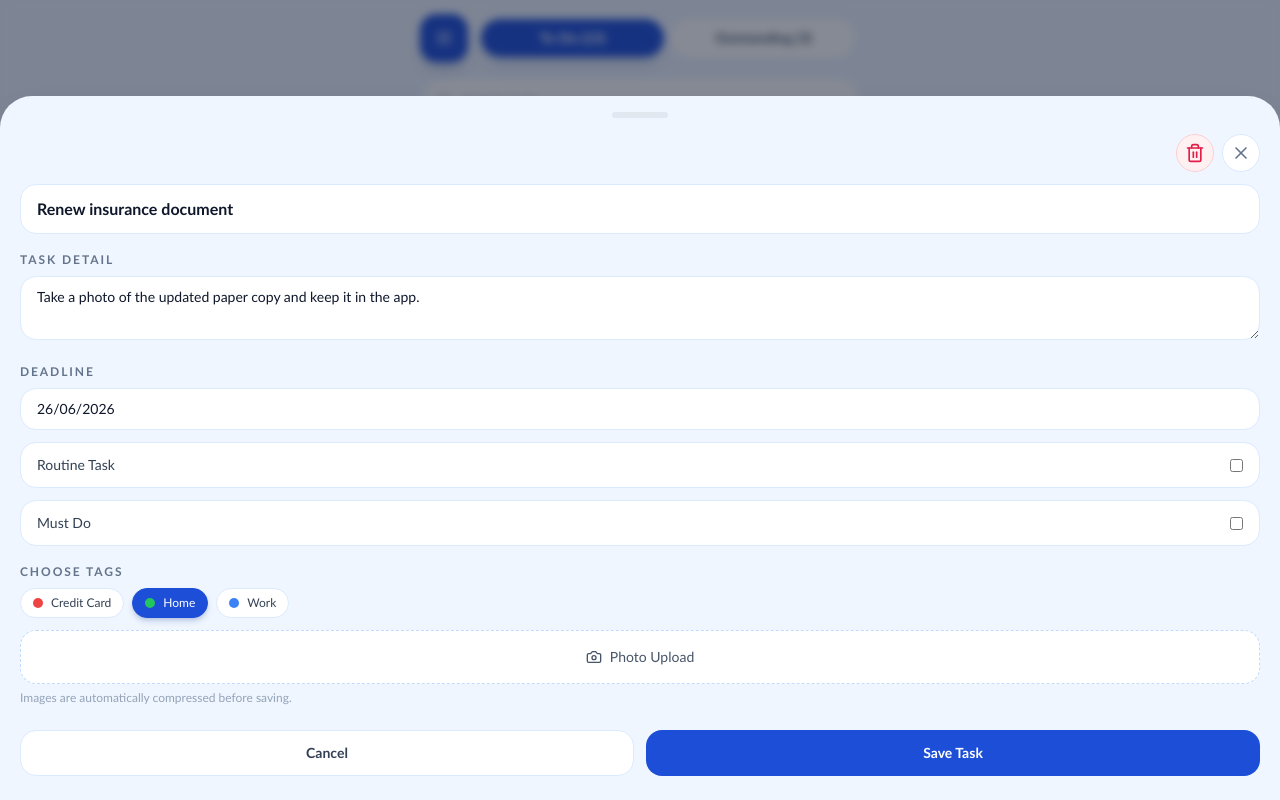
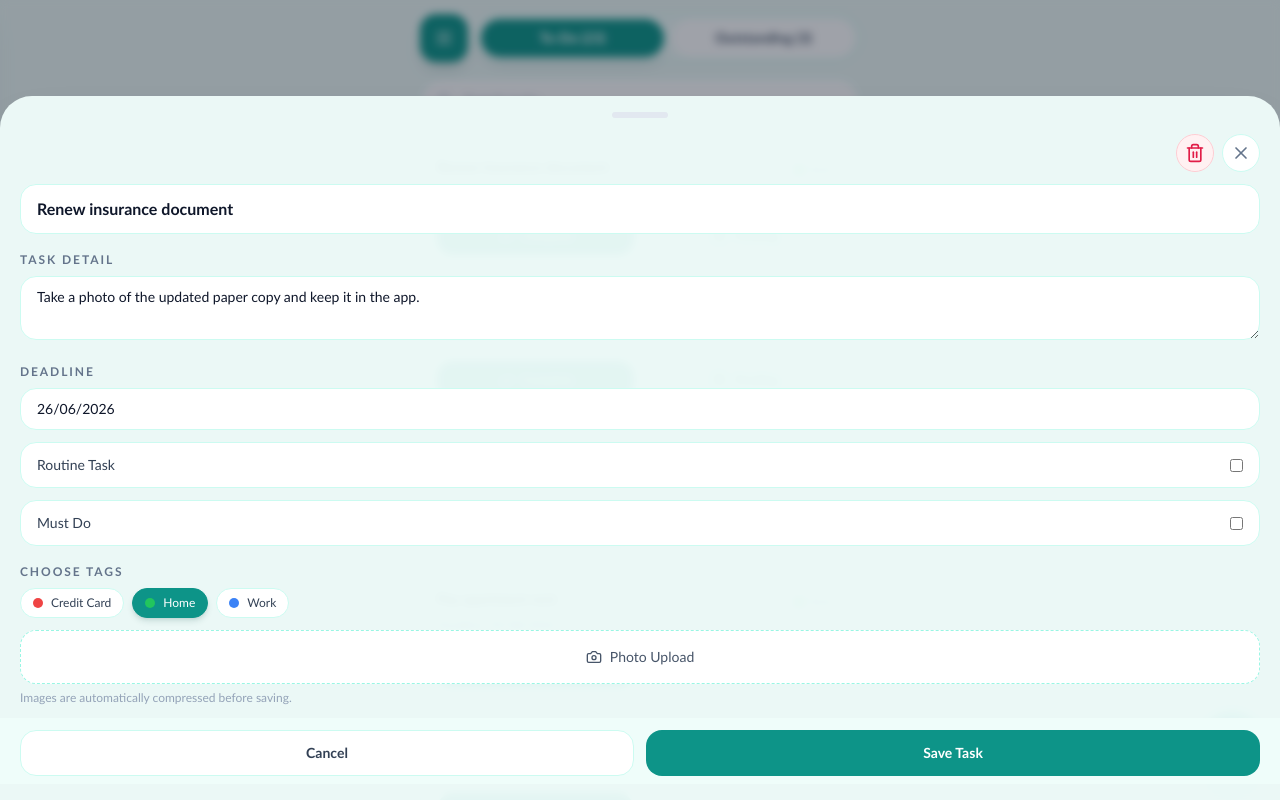
Before and after one commit to h13214489-sketch/taskmng, a React (Vite) app: page /list in a window 1280 px wide. Both pictures are taken after a click on the button 640 px from the left and 206 px from the top of the page. Shown: the top 800 px of the page. Built offline with nearby package versions, Linux system fonts and the light colour scheme.

Commit message:
feat: Revise Tadknmg UI
Co-authored-by: traeagent <traeagent@users.noreply.github.com>

```diff
--- a/src/components/calendar-grid.tsx
+++ b/src/components/calendar-grid.tsx
@@ -21,17 +21,17 @@ interface CalendarGridProps {
 
 const severityStyles: Record<CalendarSeverity, string> = {
   none: "bg-white text-slate-500",
-  low: "bg-sky-50 text-sky-700",
-  medium: "bg-blue-100 text-blue-700",
-  high: "bg-indigo-100 text-indigo-700",
+  low: "bg-teal-50 text-teal-700",
+  medium: "bg-cyan-100 text-cyan-700",
+  high: "bg-sky-100 text-sky-700",
   overdue: "bg-rose-50 text-rose-700",
 };
 
 const severityEdgeStyles: Record<CalendarSeverity, string> = {
   none: "border-transparent",
-  low: "border-sky-400/80",
-  medium: "border-blue-500/80",
-  high: "border-indigo-500/80",
+  low: "border-teal-400/80",
+  medium: "border-cyan-500/80",
+  high: "border-sky-500/80",
   overdue: "border-rose-500/80",
 };
 
@@ -69,8 +69,8 @@ export function CalendarGrid({ month, selectedDate, severityByDate, onSelectDate
                 isSameMonth(day, monthDate)
                   ? cn(hasTasks && "border-2", severityEdgeStyles[severity])
                   : "border-slate-100 text-slate-300",
-                isSelected && "ring-2 ring-blue-700 ring-offset-2 ring-offset-blue-50",
-                !isSelected && isToday && "ring-2 ring-slate-900/40 ring-offset-2 ring-offset-blue-50",
+                isSelected && "ring-2 ring-teal-600 ring-offset-2 ring-offset-teal-50",
+                !isSelected && isToday && "ring-2 ring-slate-900/40 ring-offset-2 ring-offset-teal-50",
                 isToday && "shadow-sm shadow-slate-900/10",
               )}
             >
--- a/src/components/mobile-shell.tsx
+++ b/src/components/mobile-shell.tsx
@@ -131,12 +131,12 @@ export function MobileShell() {
   const shouldShowFab = !["/checklist", "/menu", "/settings"].includes(location.pathname);
 
   return (
-    <div className="min-h-screen bg-[#edf4ff] text-slate-900">
+    <div className="min-h-screen bg-[#edf9f6] text-slate-900">
       {menuExpanded ? <div className="fixed inset-0 z-40 bg-slate-900/20" onClick={requestCloseMenu} /> : null}
 
       <aside
         className={cn(
-          "fixed inset-y-0 left-0 z-50 flex w-72 flex-col border-r border-blue-100 bg-white px-4 py-5 transition-transform duration-200",
+          "fixed inset-y-0 left-0 z-50 flex w-72 flex-col border-r border-teal-100/80 bg-white/95 px-4 py-5 shadow-xl shadow-teal-900/5 backdrop-blur transition-transform duration-200",
           menuExpanded ? "translate-x-0" : "-translate-x-full",
         )}
         aria-hidden={!menuExpanded}
@@ -158,7 +158,7 @@ export function MobileShell() {
                 }}
                 className={cn(
                   "flex items-center gap-3 rounded-2xl px-3 py-3 text-sm font-semibold transition",
-                  active ? "bg-blue-700 text-white shadow-lg shadow-blue-900/15" : "text-slate-500 hover:bg-blue-50",
+                  active ? "bg-teal-600 text-white shadow-lg shadow-teal-900/10" : "text-slate-500 hover:bg-teal-50",
                 )}
               >
                 <Icon className="h-5 w-5 shrink-0" />
@@ -183,7 +183,7 @@ export function MobileShell() {
                 }}
                 className={cn(
                   "flex items-center gap-3 rounded-2xl px-3 py-3 text-sm font-semibold transition",
-                  active ? "bg-blue-700 text-white shadow-lg shadow-blue-900/15" : "text-slate-500 hover:bg-blue-50",
+                  active ? "bg-teal-600 text-white shadow-lg shadow-teal-900/10" : "text-slate-500 hover:bg-teal-50",
                 )}
               >
                 <Icon className="h-5 w-5 shrink-0" />
@@ -200,7 +200,7 @@ export function MobileShell() {
             <button
               type="button"
               onClick={menuExpanded ? requestCloseMenu : toggleMenu}
-              className="z-30 mt-0.5 inline-flex h-12 w-12 shrink-0 items-center justify-center rounded-2xl bg-blue-700 text-white shadow-lg shadow-blue-900/20"
+              className="z-30 mt-0.5 inline-flex h-12 w-12 shrink-0 items-center justify-center rounded-2xl bg-teal-600 text-white shadow-lg shadow-teal-900/15"
               aria-label={menuExpanded ? t("close") : t("menu")}
             >
               {menuExpanded ? <X className="h-5 w-5" /> : <Menu className="h-5 w-5" />}
@@ -216,7 +216,7 @@ export function MobileShell() {
         <button
           type="button"
           onClick={() => openCreateSheet(selectedDate)}
-          className="fixed bottom-6 right-4 z-30 inline-flex h-16 w-16 items-center justify-center rounded-full bg-blue-600 text-white shadow-2xl shadow-blue-500/30 transition hover:scale-[1.02]"
+          className="fixed bottom-6 right-4 z-30 inline-flex h-16 w-16 items-center justify-center rounded-full bg-teal-500 text-white shadow-2xl shadow-teal-500/25 transition hover:scale-[1.02] hover:bg-teal-600"
         >
           <Plus className="h-7 w-7" />
         </button>
--- a/src/components/tag-chip.tsx
+++ b/src/components/tag-chip.tsx
@@ -11,8 +11,8 @@ export function TagChip({ label, color, selected = false, onClick }: TagChipProp
   const className = cn(
     "inline-flex items-center gap-2 rounded-full border px-3 py-1.5 text-xs font-medium transition",
     selected
-      ? "border-blue-700 bg-blue-700 text-white shadow-md shadow-blue-900/20"
-      : "border-blue-100 bg-white text-slate-700 hover:border-blue-200 hover:shadow-sm",
+      ? "border-teal-600 bg-teal-600 text-white shadow-md shadow-teal-900/15"
+      : "border-teal-100 bg-white text-slate-700 hover:border-teal-200 hover:shadow-sm",
   );
 
   if (!onClick) {
--- a/src/components/task-card.tsx
+++ b/src/components/task-card.tsx
@@ -29,7 +29,7 @@ export function TaskCard({ task, tags, onComplete, onPending, onSetTodo, onOpenD
         }
       }}
       className={cn(
-        "cursor-pointer rounded-[28px] border border-blue-100 bg-white p-4 shadow-sm shadow-blue-900/5",
+        "cursor-pointer rounded-[28px] border border-teal-100 bg-white/95 p-4 shadow-sm shadow-teal-900/5",
         task.status === "pending" && "border-slate-200 bg-slate-100/90 shadow-slate-900/5",
         task.status === "complete" && "border-slate-200 bg-slate-50/80",
       )}
@@ -49,7 +49,7 @@ export function TaskCard({ task, tags, onComplete, onPending, onSetTodo, onOpenD
           {taskTags.map((tag) => (
             <div
               key={tag.id}
-              className="inline-flex items-center gap-1 rounded-full border border-blue-100 bg-white px-2 py-1 text-[10px] font-medium text-slate-600"
+              className="inline-flex items-center gap-1 rounded-full border border-teal-100 bg-white px-2 py-1 text-[10px] font-medium text-slate-600"
             >
               <span className="h-2 w-2 rounded-full" style={{ backgroundColor: tag.color }} />
               <span className="truncate">{tag.name}</span>
@@ -66,7 +66,7 @@ export function TaskCard({ task, tags, onComplete, onPending, onSetTodo, onOpenD
               event.stopPropagation();
               onSetTodo();
             }}
-            className="inline-flex w-full items-center justify-center gap-2 rounded-2xl bg-blue-700 px-3 py-2.5 text-xs font-semibold text-white transition hover:bg-blue-800"
+            className="inline-flex w-full items-center justify-center gap-2 rounded-2xl bg-teal-600 px-3 py-2.5 text-xs font-semibold text-white transition hover:bg-teal-700"
           >
             <Clock3 className="h-4 w-4" />
             {t("todo")}
@@ -84,7 +84,7 @@ export function TaskCard({ task, tags, onComplete, onPending, onSetTodo, onOpenD
               "inline-flex items-center justify-center gap-2 rounded-2xl px-3 py-2.5 text-xs font-semibold transition",
               task.status === "pending"
                 ? "bg-slate-700 text-white hover:bg-slate-800"
-                : "bg-blue-700 text-white hover:bg-blue-800",
+                : "bg-teal-600 text-white hover:bg-teal-700",
             )}
           >
             <CheckCheck className="h-4 w-4" />
@@ -109,7 +109,7 @@ export function TaskCard({ task, tags, onComplete, onPending, onSetTodo, onOpenD
                 event.stopPropagation();
                 onPending();
               }}
-              className="inline-flex items-center justify-center gap-2 rounded-2xl border border-blue-100 bg-blue-50 px-3 py-2.5 text-xs font-semibold text-blue-700 transition hover:bg-blue-100"
+              className="inline-flex items-center justify-center gap-2 rounded-2xl border border-teal-100 bg-teal-50 px-3 py-2.5 text-xs font-semibold text-teal-700 transition hover:bg-teal-100"
             >
               <Clock3 className="h-4 w-4" />
               {t("pending")}
--- a/src/components/task-sheet.tsx
+++ b/src/components/task-sheet.tsx
@@ -171,10 +171,10 @@ export function TaskSheet({
   }
 
   return (
-    <div className={cn("fixed inset-0 z-50 flex bg-slate-900/50 backdrop-blur-sm", mode === "create" ? "items-stretch" : "items-end")}>
+    <div className={cn("fixed inset-0 z-50 flex bg-slate-900/40 backdrop-blur-sm", mode === "create" ? "items-stretch" : "items-end")}>
       <section
         className={cn(
-          "w-full overflow-y-auto bg-blue-50 px-5 shadow-2xl shadow-blue-900/20",
+          "w-full overflow-y-auto bg-teal-50/95 px-5 shadow-2xl shadow-teal-900/15",
           mode === "create"
             ? "h-[100dvh] rounded-none pt-[max(2.25rem,env(safe-area-inset-top))] pb-0"
             : "max-h-[92vh] rounded-t-[32px] pb-4 pt-4",
@@ -198,7 +198,7 @@ export function TaskSheet({
               <button
                 type="button"
                 onClick={onClose}
-                className="rounded-full border border-blue-100 bg-white p-2 text-slate-500 transition hover:border-blue-200"
+                  className="rounded-full border border-teal-100 bg-white p-2 text-slate-500 transition hover:border-teal-200"
                 aria-label={t("close")}
               >
                 <X className="h-5 w-5" />
@@ -209,7 +209,7 @@ export function TaskSheet({
 
         {mode === "complete" && task ? (
           <div className="space-y-4">
-            <div className="rounded-[28px] border border-blue-100 bg-white p-4">
+            <div className="rounded-[28px] border border-teal-100 bg-white p-4">
               <div className="flex items-center gap-2">
                 <h3 className="text-base font-semibold text-slate-900">{task.name}</h3>
                 {task.isMustDo ? <span className="text-sm font-black text-rose-600">!</span> : null}
@@ -228,7 +228,7 @@ export function TaskSheet({
               <span className="text-xs font-semibold uppercase tracking-[0.16em] text-slate-500">{t("uploadRecord")}</span>
               <label
                 className={cn(
-                  "flex w-full cursor-pointer items-center justify-center gap-2 rounded-2xl border border-dashed border-blue-200 bg-white px-4 py-5 text-sm font-medium text-slate-600 transition hover:border-blue-300 hover:bg-blue-50",
+                  "flex w-full cursor-pointer items-center justify-center gap-2 rounded-2xl border border-dashed border-teal-200 bg-white px-4 py-5 text-sm font-medium text-slate-600 transition hover:border-teal-300 hover:bg-teal-50",
                   isProcessingImage && "cursor-not-allowed opacity-60",
                 )}
               >
@@ -260,7 +260,7 @@ export function TaskSheet({
               <button
                 type="button"
                 onClick={onClose}
-                className="rounded-2xl border border-blue-100 bg-white px-4 py-3 text-sm font-semibold text-slate-700"
+                className="rounded-2xl border border-teal-100 bg-white px-4 py-3 text-sm font-semibold text-slate-700"
               >
                 {t("cancel")}
               </button>
@@ -275,7 +275,7 @@ export function TaskSheet({
                   }
                 }}
                 disabled={isProcessingImage}
-                className="rounded-2xl bg-blue-700 px-4 py-3 text-sm font-semibold text-white disabled:cursor-not-allowed disabled:bg-slate-300"
+                className="rounded-2xl bg-teal-600 px-4 py-3 text-sm font-semibold text-white disabled:cursor-not-allowed disabled:bg-slate-300"
               >
                 {t("complete")}
               </button>
@@ -287,7 +287,7 @@ export function TaskSheet({
               <input
                 value={name}
                 onChange={(event) => setName(event.target.value)}
-                className="w-full rounded-2xl border border-blue-100 bg-white px-4 py-3 text-base font-semibold text-slate-900 outline-none transition focus:border-blue-400"
+                className="w-full rounded-2xl border border-teal-100 bg-white px-4 py-3 text-base font-semibold text-slate-900 outline-none transition focus:border-teal-400"
                 placeholder={t("taskName")}
                 required
               />
@@ -298,7 +298,7 @@ export function TaskSheet({
               <textarea
                 value={detail}
                 onChange={(event) => setDetail(event.target.value)}
-                className="min-h-16 w-full rounded-2xl border border-blue-100 bg-white px-4 py-2.5 text-sm text-slate-900 outline-none transition focus:border-blue-400"
+                className="min-h-16 w-full rounded-2xl border border-teal-100 bg-white px-4 py-2.5 text-sm text-slate-900 outline-none transition focus:border-teal-400"
                 placeholder={t("taskDetail")}
               />
             </label>
@@ -308,18 +308,18 @@ export function TaskSheet({
               <input
                 value={deadline}
                 onChange={(event) => setDeadline(event.target.value)}
-                className="w-full rounded-2xl border border-blue-100 bg-white px-4 py-2.5 text-sm text-slate-900 outline-none transition focus:border-blue-400"
+                className="w-full rounded-2xl border border-teal-100 bg-white px-4 py-2.5 text-sm text-slate-900 outline-none transition focus:border-teal-400"
                 placeholder="dd/mm/yyyy"
                 required
               />
             </label>
 
-            <label className="flex items-center justify-between rounded-2xl border border-blue-100 bg-white px-4 py-3">
+            <label className="flex items-center justify-between rounded-2xl border border-teal-100 bg-white px-4 py-3">
               <span className="text-sm font-medium text-slate-700">{t("routineTask")}</span>
               <input type="checkbox" checked={isRoutine} onChange={(event) => setIsRoutine(event.target.checked)} />
             </label>
 
-            <label className="flex items-center justify-between rounded-2xl border border-blue-100 bg-white px-4 py-3">
+            <label className="flex items-center justify-between rounded-2xl border border-teal-100 bg-white px-4 py-3">
               <span className="text-sm font-medium text-slate-700">{t("mustDo")}</span>
               <input type="checkbox" checked={isMustDo} onChange={(event) => setIsMustDo(event.target.checked)} />
             </label>
@@ -346,7 +346,7 @@ export function TaskSheet({
             <div className="space-y-1.5">
               <label
                 className={cn(
-                  "flex w-full cursor-pointer items-center justify-center gap-2 rounded-2xl border border-dashed border-blue-200 bg-white px-4 py-4 text-sm font-medium text-slate-600 transition hover:border-blue-300 hover:bg-blue-50",
+                  "flex w-full cursor-pointer items-center justify-center gap-2 rounded-2xl border border-dashed border-teal-200 bg-white px-4 py-4 text-sm font-medium text-slate-600 transition hover:border-teal-300 hover:bg-teal-50",
                   isProcessingImage && "cursor-not-allowed opacity-60",
                 )}
               >
@@ -407,7 +407,7 @@ export function TaskSheet({
               <button
                 type="button"
                 onClick={() => void onEndRoutine(task)}
-                className="w-full rounded-2xl border border-blue-100 bg-white px-4 py-3 text-sm font-semibold text-slate-700 transition hover:bg-blue-50"
+                className="w-full rounded-2xl border border-teal-100 bg-white px-4 py-3 text-sm font-semibold text-slate-700 transition hover:bg-teal-50"
               >
                 {t("endRoutineTask")}
               </button>
@@ -415,7 +415,7 @@ export function TaskSheet({
 
             <div
               className={cn(
-                "sticky bottom-0 -mx-5 mt-auto bg-blue-50/95 px-5 backdrop-blur",
+                "sticky bottom-0 -mx-5 mt-auto bg-teal-50/95 px-5 backdrop-blur",
                 mode === "create" ? "pb-[max(0.75rem,env(safe-area-inset-bottom))] pt-3" : "pb-2 pt-3",
               )}
             >
@@ -423,14 +423,14 @@ export function TaskSheet({
                 <button
                   type="button"
                   onClick={onClose}
-                  className="rounded-2xl border border-blue-100 bg-white px-4 py-3 text-sm font-semibold text-slate-700"
+                  className="rounded-2xl border border-teal-100 bg-white px-4 py-3 text-sm font-semibold text-slate-700"
                 >
                   {t("cancel")}
                 </button>
                 <button
                   type="submit"
                   disabled={isProcessingImage}
-                  className="rounded-2xl bg-blue-700 px-4 py-3 text-sm font-semibold text-white disabled:cursor-not-allowed disabled:bg-slate-300"
+                  className="rounded-2xl bg-teal-600 px-4 py-3 text-sm font-semibold text-white disabled:cursor-not-allowed disabled:bg-slate-300"
                 >
                   {t("saveTask")}
                 </button>
--- a/src/index.css
+++ b/src/index.css
@@ -7,7 +7,7 @@
   line-height: 1.5;
   font-weight: 400;
   color: #0f172a;
-  background: #edf4ff;
+  background: #edf9f6;
 
   font-synthesis: none;
   text-rendering: optimizeLegibility;
@@ -29,8 +29,9 @@ body {
   margin: 0;
   min-width: 320px;
   background:
-    radial-gradient(circle at top, rgba(96, 165, 250, 0.2), transparent 30%),
-    linear-gradient(180deg, #f8fbff 0%, #edf4ff 48%, #e2ecff 100%);
+    radial-gradient(circle at top, rgba(45, 212, 191, 0.18), transparent 32%),
+    radial-gradient(circle at bottom, rgba(125, 211, 252, 0.16), transparent 28%),
+    linear-gradient(180deg, #f7fffd 0%, #edf9f6 50%, #e6f7fb 100%);
 }
 
 button,
--- a/src/pages/calendar-page.tsx
+++ b/src/pages/calendar-page.tsx
@@ -92,7 +92,7 @@ export default function CalendarPage() {
 
   return (
     <div className="space-y-4">
-      <section className="rounded-[28px] border border-white/10 bg-gradient-to-br from-blue-700 via-blue-700 to-indigo-800 px-4 text-white shadow-xl shadow-blue-900/15">
+      <section className="rounded-[28px] border border-white/20 bg-gradient-to-br from-teal-500 via-cyan-500 to-sky-500 px-4 text-white shadow-xl shadow-teal-900/10">
         <div className="flex h-12 items-center justify-between gap-3">
           <div>
             <button
@@ -128,7 +128,7 @@ export default function CalendarPage() {
         </div>
       </section>
 
-      <section className="-ml-14 w-[calc(100%+3.5rem)] rounded-[32px] border border-blue-100 bg-blue-50/70 p-3">
+      <section className="-ml-14 w-[calc(100%+3.5rem)] rounded-[32px] border border-teal-100 bg-white/75 p-3 shadow-sm shadow-teal-900/5">
         <CalendarGrid
           month={currentMonth}
           selectedDate={selectedDate}
--- a/src/pages/completed-page.tsx
+++ b/src/pages/completed-page.tsx
@@ -27,7 +27,7 @@ export default function CompletedPage() {
 
   return (
     <div className="space-y-3">
-      <section className="flex items-center gap-3 rounded-[28px] border border-blue-100 bg-white px-4 py-3">
+      <section className="flex items-center gap-3 rounded-[28px] border border-teal-100 bg-white px-4 py-3 shadow-sm shadow-teal-900/5">
         <Search className="h-4 w-4 text-slate-400" />
         <input
           value={query}
--- a/src/pages/list-page.tsx
+++ b/src/pages/list-page.tsx
@@ -92,14 +92,14 @@ export default function ListPage() {
 
   return (
     <div className="space-y-4">
-      <section className="h-12 rounded-[32px] border border-blue-100 bg-blue-50/70 p-1">
+      <section className="h-12 rounded-[32px] border border-teal-100 bg-teal-50/70 p-1 shadow-sm shadow-teal-900/5">
         <div className="grid h-full grid-cols-2 gap-2">
           <button
             type="button"
             onClick={() => setActiveTab("todo")}
             className={
               activeTab === "todo"
-                ? "inline-flex h-full items-center justify-center rounded-[24px] bg-blue-700 px-4 text-sm font-semibold text-white shadow-lg shadow-blue-900/15"
+                ? "inline-flex h-full items-center justify-center rounded-[24px] bg-teal-600 px-4 text-sm font-semibold text-white shadow-lg shadow-teal-900/10"
                 : "inline-flex h-full items-center justify-center rounded-[24px] bg-white px-4 text-sm font-semibold text-slate-600"
             }
           >
@@ -110,7 +110,7 @@ export default function ListPage() {
             onClick={() => setActiveTab("outstanding")}
             className={
               activeTab === "outstanding"
-                ? "inline-flex h-full items-center justify-center rounded-[24px] bg-blue-700 px-4 text-sm font-semibold text-white shadow-lg shadow-blue-900/15"
+                ? "inline-flex h-full items-center justify-center rounded-[24px] bg-teal-600 px-4 text-sm font-semibold text-white shadow-lg shadow-teal-900/10"
                 : "inline-flex h-full items-center justify-center rounded-[24px] bg-white px-4 text-sm font-semibold text-slate-600"
             }
           >
@@ -120,7 +120,7 @@ export default function ListPage() {
       </section>
 
       <section className="-ml-14 w-[calc(100%+3.5rem)] space-y-4">
-        <div className="flex items-center gap-3 rounded-[28px] border border-blue-100 bg-white px-4 py-3">
+        <div className="flex items-center gap-3 rounded-[28px] border border-teal-100 bg-white px-4 py-3 shadow-sm shadow-teal-900/5">
           <Search className="h-4 w-4 text-slate-400" />
           <input
             value={query}
```
Also changed, not shown: src/pages/checklist-page.tsx (+9 -9 lines).
